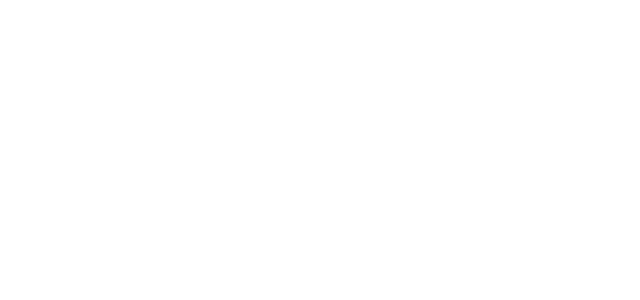
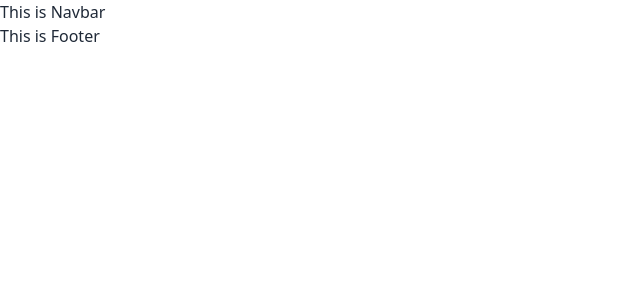
Before and after one commit to Md-Sifat-code/Dragon-News, a React (Vite) app: page / in a window 1280 px wide. Shown: the top 300 px of the page, without its empty margins (0-640 px from the left). Built offline with nearby package versions, Linux system fonts and the light colour scheme.

Commit message:
adding the error componenet

```diff
--- /dev/null
+++ b/src/Componenets/Fixed_componenet/Error.jsx
@@ -0,0 +1,14 @@
+import React from "react";
+
+export default function Error() {
+  return (
+    <section>
+      <div className="min-h-screen flex flex-col justify-center items-center gap-2">
+        <i class="fas fa-cloud-exclamation text-red-500 text-8xl"></i>
+
+        <h1 className="font-bold">ERROR 404</h1>
+        <p>Thi page is unreachable</p>
+      </div>
+    </section>
+  );
+}
--- /dev/null
+++ b/src/Componenets/Fixed_componenet/Footer.jsx
@@ -0,0 +1,5 @@
+import React from "react";
+
+export default function Footer() {
+  return <div>This is Footer</div>;
+}
--- /dev/null
+++ b/src/Componenets/Fixed_componenet/Navbar.jsx
@@ -0,0 +1,5 @@
+import React from "react";
+
+export default function Navbar() {
+  return <div>This is Navbar</div>;
+}
--- /dev/null
+++ b/src/Componenets/Home_components/Home.jsx
@@ -0,0 +1,7 @@
+import React from "react";
+
+function Home() {
+  return <div>you are now at home</div>;
+}
+
+export default Home;
--- a/src/Componenets/Layout/Layout.jsx
+++ b/src/Componenets/Layout/Layout.jsx
@@ -1,5 +1,14 @@
 import React from "react";
+import Navbar from "../Fixed_componenet/Navbar";
+import { Outlet } from "react-router-dom";
+import Footer from "../Fixed_componenet/Footer";
 
 export default function Layout() {
-  return <div></div>;
+  return (
+    <div>
+      <Navbar></Navbar>
+      <Outlet></Outlet>
+      <Footer></Footer>
+    </div>
+  );
 }
--- a/src/main.jsx
+++ b/src/main.jsx
@@ -4,10 +4,12 @@ import "./index.css";
 
 import { createBrowserRouter, RouterProvider } from "react-router-dom";
 import Layout from "./Componenets/Layout/Layout";
+import Error from "./Componenets/Fixed_componenet/Error";
 const router = createBrowserRouter([
   {
     path: "/",
     element: <Layout></Layout>,
+    errorElement: <Error></Error>,
   },
 ]);
 createRoot(document.getElementById("root")).render(
```
